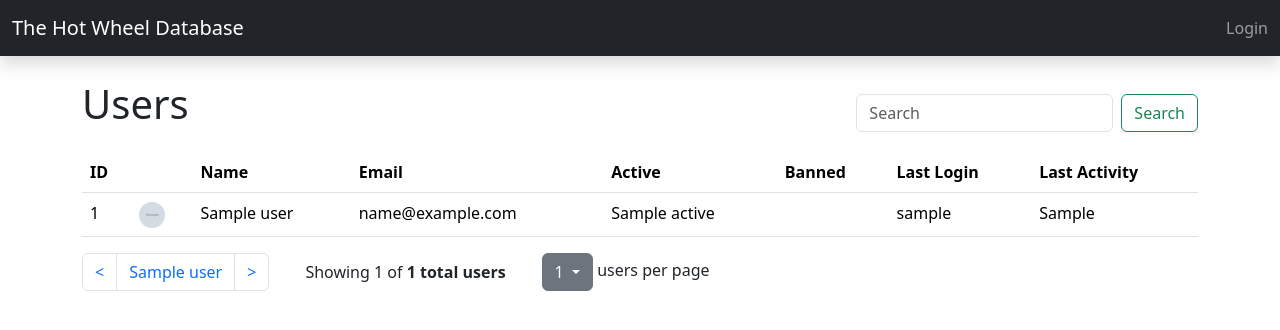
After one commit to AwsGeek/hwdb, a Flask app: template templates/users/list.html in a window 1280 px wide. The commit adds this page. Shown: the top 330 px of the page. Run offline with Flask 3, Linux system fonts and the light colour scheme; the template is opened without the code that fills it: most values are stand-ins (such as "Sample title", 1, 10 or a date in 2020); grey boxes marked "Sample" are stand-in pictures; parts of the project's set-up code (start-up, migrations or seed data) failed here and were passed over.

Commit message:
Utter chaos

```diff
--- a/__init__.py
+++ b/__init__.py
@@ -3,6 +3,7 @@ import os
 from flask import Flask, render_template
 from flask_login import LoginManager, login_required
 from dotenv import load_dotenv
+from flask_wtf import CSRFProtect
 
 from .user import User
 
@@ -15,6 +16,7 @@ def create_app(test_config=None):
         SECRET_KEY='dev',
         DATABASE=os.path.join(app.instance_path, 'hwdb.sqlite'),
     )
+    csrf = CSRFProtect(app)
 
     if test_config is None:
         # load the instance config, if it exists, when not testing
@@ -48,15 +50,13 @@ def create_app(test_config=None):
     from .api import api as api_blueprint
     app.register_blueprint(api_blueprint)
 
+    from .users import users as users_blueprint
+    app.register_blueprint(users_blueprint)
+
     # a simple page that says hello
     @app.route('/')
     @login_required
     def home():
         return render_template('base.html')
 
-    @app.route('/users', methods=['GET'])
-    @login_required
-    def users():
-        return render_template("users.html")
-
     return app
--- a/auth.py
+++ b/auth.py
@@ -92,7 +92,7 @@ def callback():
         login_user(user)
 
     # Send user back to homepage
-    return redirect(url_for("users"))
+    return redirect(url_for("users.list"))
 
 
 @auth.route("/logout")
--- a/requirements.txt
+++ b/requirements.txt
@@ -5,3 +5,4 @@ pyOpenSSL==23.3.0
 Flask-Login==0.6.3
 python-dotenv==1.0.0
 pymysql==1.1.0
+flask-wtf==1.2.1
--- a/static/styles.css
+++ b/static/styles.css
@@ -7,14 +7,6 @@
 a {
     text-decoration: none;
     color: inherit;
-}
-
-table.sortable td {
-    white-space: nowrap;
-}
-
-table.sortable td:last-child {
-    width: 100%
 }
 
 th.sortable {
--- a/templates/base.html
+++ b/templates/base.html
@@ -6,14 +6,14 @@
     <meta name="viewport" content="width=device-width, initial-scale=1">
 
     <!-- Bootstrap CSS -->
-    <link href="https://cdn.jsdelivr.net/npm/bootstrap@5.0.2/dist/css/bootstrap.min.css" rel="stylesheet" integrity="sha384-EVSTQN3/azprG1Anm3QDgpJLIm9Nao0Yz1ztcQTwFspd3yD65VohhpuuCOmLASjC" crossorigin="anonymous">
+    <link href="https://cdn.jsdelivr.net/npm/bootstrap@5.3.2/dist/css/bootstrap.min.css" rel="stylesheet" integrity="sha384-T3c6CoIi6uLrA9TneNEoa7RxnatzjcDSCmG1MXxSR1GAsXEV/Dwwykc2MPK8M2HN" crossorigin="anonymous">
 
     <link rel="stylesheet" href="{{ url_for('static', filename='styles.css') }}">
 
     <script src="https://ajax.googleapis.com/ajax/libs/jquery/3.7.1/jquery.min.js"></script>
 
 
-    <title>The Last Hot Wheel</title>
+    <title>The Hot Wheel Database</title>
 
     {% block head %}
     {% endblock %}
@@ -22,7 +22,7 @@
   <body>
     <nav class="navbar navbar-dark bg-dark shadow">
       <div class="container-fluid">
-        <a class="navbar-brand" href="/">The Last Hot Wheel</a>
+        <a class="navbar-brand" href="/">The Hot Wheel Database</a>
         <ul class="navbar-nav ms-auto mb-2 mb-lg-0">
           {% if current_user.is_authenticated %}
           <li class="nav-item">
--- /dev/null
+++ b/templates/users/list.html
@@ -0,0 +1,128 @@
+{% extends "base.html" %}
+
+{% block content %}
+<script>
+  var csrf_token = "{{ csrf_token() }}";
+
+  $(document).ready(function() {
+
+    $('th.sortable').on('click', function (event) {
+          event.preventDefault();
+
+          sort_order = $(this).attr('sort-order')
+          sort_direction = "{{ params.sort_direction }}"
+          if ($(this).is(".sorted")) {
+            sort_direction = $(this).attr('sort-direction')
+            sort_direction = sort_direction == "asc" ? "desc" : "asc"
+          }
+          url = "{{ url_for('users.list', page_size=params.page_size, page_number=pages.prev, sort_order='SORTORDER', sort_direction='SORTDIRECTION', search_phrase=params.search_phrase) | safe}}"
+          url = url.replace("SORTORDER", sort_order)
+          url = url.replace("SORTDIRECTION", sort_direction)
+          window.location.href = url;
+      });
+
+    $('#search_phrase').on('search', function (event) {
+        event.preventDefault();
+        search_phrase = $('#search_phrase').val();
+        console.log(search_phrase)
+        if (search_phrase != "{{ params.search_phrase }}") {
+          url = "{{ url_for('users.list', page_size=params.page_size, page_number=pages.prev, sort_order=params.sort_order, sort_direction=params.sort_direction, search_phrase='SEARCHPHRASE') | safe}}"
+          url = url.replace("SEARCHPHRASE", search_phrase)
+          window.location.href = url;
+        }
+    });
+
+    $('button#search_button').on('click', function (event) {
+        event.preventDefault();
+        search_phrase = $('#search_phrase').val();
+        console.log(search_phrase)
+        if (search_phrase != "{{ params.search_phrase }}") {
+          url = "{{ url_for('users.list', page_size=params.page_size, page_number=pages.prev, sort_order=params.sort_order, sort_direction=params.sort_direction, search_phrase='SEARCHPHRASE') | safe}}"
+          url = url.replace("SEARCHPHRASE", search_phrase)
+          window.location.href = url;
+        }
+
+    });
+
+    $('a.dropdown-item').on('click', function (event) {
+
+      page_size = $(this).attr("data-page_size");
+      if (page_size != "{{ params.page_size }}") {
+        page_number = 1
+        url = "{{ url_for('users.list', page_size='PAGESIZE', page_number='PAGENUMBER', sort_order=params.sort_order, sort_direction=params.sort_direction, search_phrase=search_phrase) | safe}}"
+        url = url.replace("PAGESIZE", page_size)
+        url = url.replace("PAGENUMBER", page_number)
+        window.location.href = url;
+      }
+
+    });
+  })
+</script>
+
+<div class="container b-10">
+
+  <nav class="nav align-items-baseline mt-4 mb-3 justify-content-between">
+    <h1>Users</h1>
+    <form class="d-flex" role="search">
+      <input id="search_phrase" class="form-control me-2" type="search" placeholder="Search" value="{{ params.search_phrase }}">
+      <button id="search_button" class="btn btn-outline-success" type="submit" >Search</button>
+    </form>
+  </nav>
+  <table id="table" class="sortable users table table-hover">
+    <thead>
+      <tr>
+        <th class="sortable {% if params.sort_order == 'id' %} sorted {% endif %}" sort-direction="{{ params.sort_direction}}" sort-order="id">ID<span></span></th>
+        <th></th>
+        <th class="sortable {% if params.sort_order == 'name' %} sorted {% endif %}"  sort-direction="{{ params.sort_direction}}"sort-order="name" >  Name<span></span></th>
+        <th class="sortable {% if params.sort_order == 'email' %} sorted {% endif %}"  sort-direction="{{ params.sort_direction}}"sort-order="email" >Email<span></span></th>
+        <th class="sortable {% if params.sort_order == 'active' %} sorted {% endif %}"  sort-direction="{{ params.sort_direction}}"sort-order="active" >Active<span></span></th>
+        <th class="sortable {% if params.sort_order == 'banned' %} sorted {% endif %}"  sort-direction="{{ params.sort_direction}}"sort-order="banned" >Banned<span></span></th>
+        <th class="sortable {% if params.sort_order == 'last_login' %} sorted {% endif %}"  sort-direction="{{ params.sort_direction}}"sort-order="last_login" >Last Login<span></span></th>
+        <th class="sortable {% if params.sort_order == 'last_activity' %} sorted {% endif %}"  sort-direction="{{ params.sort_direction}}"sort-order="last_activity" >Last Activity<span></span></th>
+      </tr>
+    </thead>
+    <tbody>
+      {% for user in users.list %}
+        <tr class="user">
+          <td>{{ user.id }}</td>
+          <td><img src="{{ user.image }}" class="object-fit-cover rounded-circle" width="26" height="26"></td>
+          <td>{{ user.name }}</td>
+          <td>{{ user.email }}</td>
+          <td>{{ user.active }}</td>
+          <td>{{ user.banned }}</td>
+          <td>{{ user.last_login }}</td>
+          <td>{{ user.last_activity }}</td>
+        </tr>
+      {% endfor %}
+    </tbody>
+  </table>
+  <nav class="nav align-items-center gap-1">
+    <ul class="pagination">
+      <li class="page-item"><a class="page-link" href="{{ url_for('users.list', page_size=params.page_size, page_number=pages.prev, sort_order=params.sort_order, sort_direction=params.sort_direction, search_phrase=params.search_phrase) }}">&lt;</a></li>
+      {% for page in pages.list %}
+        <li class="page-item {% if page == pages.curr %}active{% endif %}"><a class="page-link" href="{{ url_for('users.list', page_size=params.page_size, page_number=page, sort_order=params.sort_order, sort_direction=params.sort_direction, search_phrase=params.search_phrase) }}">{{ page }}</a></li>
+      {% endfor %}
+      <li class="page-item"><a class="page-link" href="{{ url_for('users.list', page_size=params.page_size, page_number=pages.next, sort_order=params.sort_order, sort_direction=params.sort_direction, search_phrase=params.search_phrase) }}">&gt;</a></li>
+    </ul>
+    <ul class="displaying">
+      <span>Showing {{ users.list |length }} of <strong> {{ users.count }} total users</strong></span>
+    </ul>
+    <ul class="dropdown">
+      <button class="btn btn-secondary dropdown-toggle" type="button" data-bs-toggle="dropdown">
+        {{ params.page_size }}
+      </button>
+      <ul class="dropdown-menu">
+        <li><a class="dropdown-item {% if params.page_size == 5 %}active{% endif %}" data-page_size="5" href="#" >5</a></li>
+        {% if users.count > 5 %}
+        <li><a class="dropdown-item {% if params.page_size == 10 %}active{% endif %}" data-page_size="10" href="#">10</a></li>
+        {% endif %}
+        {% if users.count > 10 %}
+        <li><a class="dropdown-item {% if params.page_size == 25 %}active{% endif %}" data-page_size="25" href="#">25</a></li>
+        {% endif %}
+      </ul>
+      <span>users per page</span>
+    </ul>
+  </nav>
+</div>
+
+{% endblock %}
--- a/user.py
+++ b/user.py
@@ -39,7 +39,7 @@ class User(dict, UserMixin):
     def get(id):
         db = get_db()
         with db.cursor() as cur:
-            cur.execute("SELECT * FROM user WHERE id = %s", (id,))
+            cur.execute("SELECT * FROM user WHERE id = %s", (id))
             row = cur.fetchone()
             if not row:
                 return None
```
Also changed, not shown: api.py (+14 -0 lines), static/users.js (+82 -1 lines), templates/users.html (deleted, +0 -56 lines), todo.txt (+7 -0 lines), users.py (+54 -4 lines).
